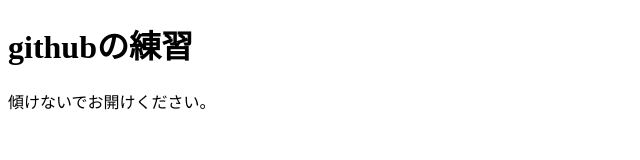
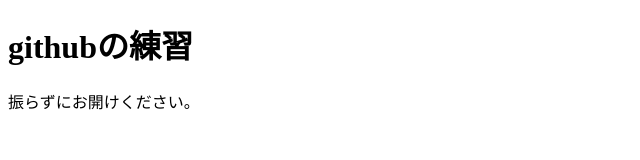
Before and after one commit to ShpTomoya/git-test2, a plain HTML site: page index.html in a window 1280 px wide. Shown: the full height of the page, 0-640 px from the left. Drawn offline with Linux system fonts and the light colour scheme.

Commit message:
文章を変更

```diff
--- a/index.html
+++ b/index.html
@@ -6,6 +6,6 @@
   </head>
   <body>
     <h1>githubの練習</h1>
-    <p>傾けないでお開けください。</p>
+    <p>振らずにお開けください。</p>
   </body>
 </html>
```
